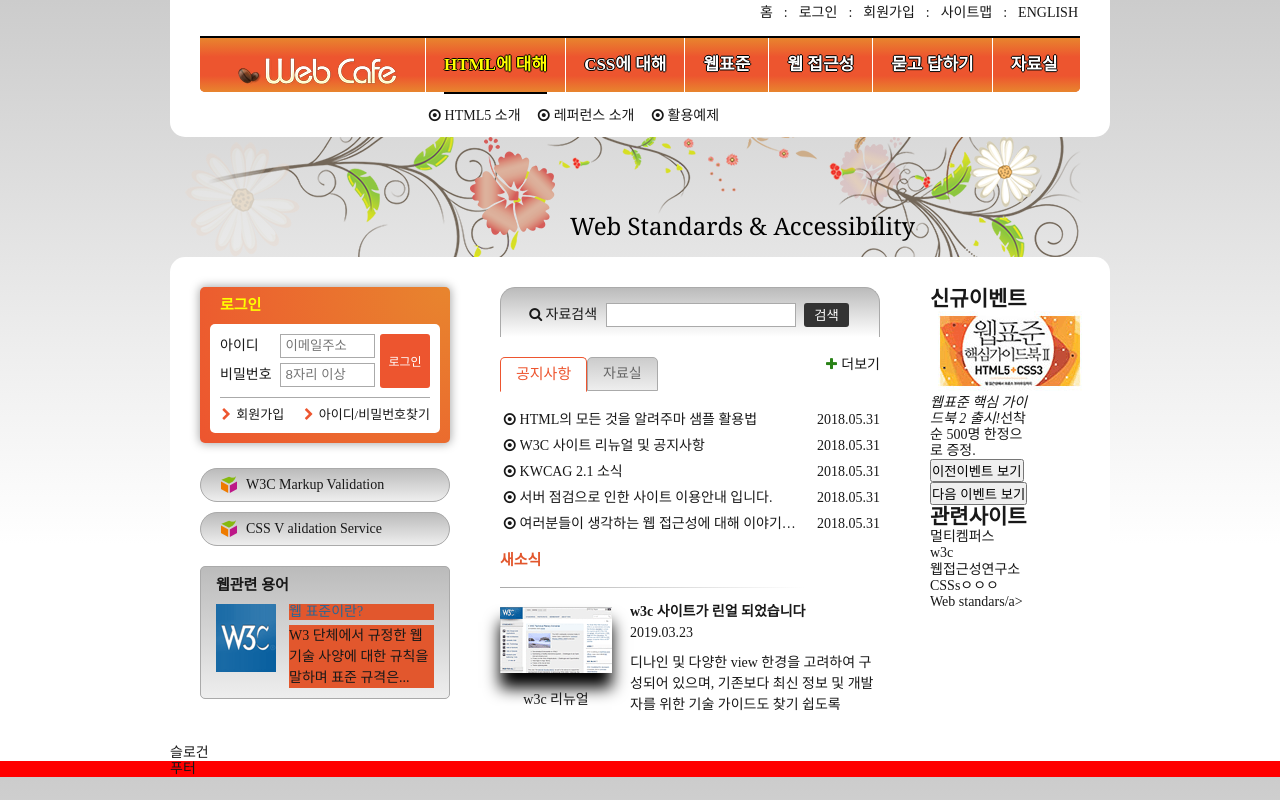
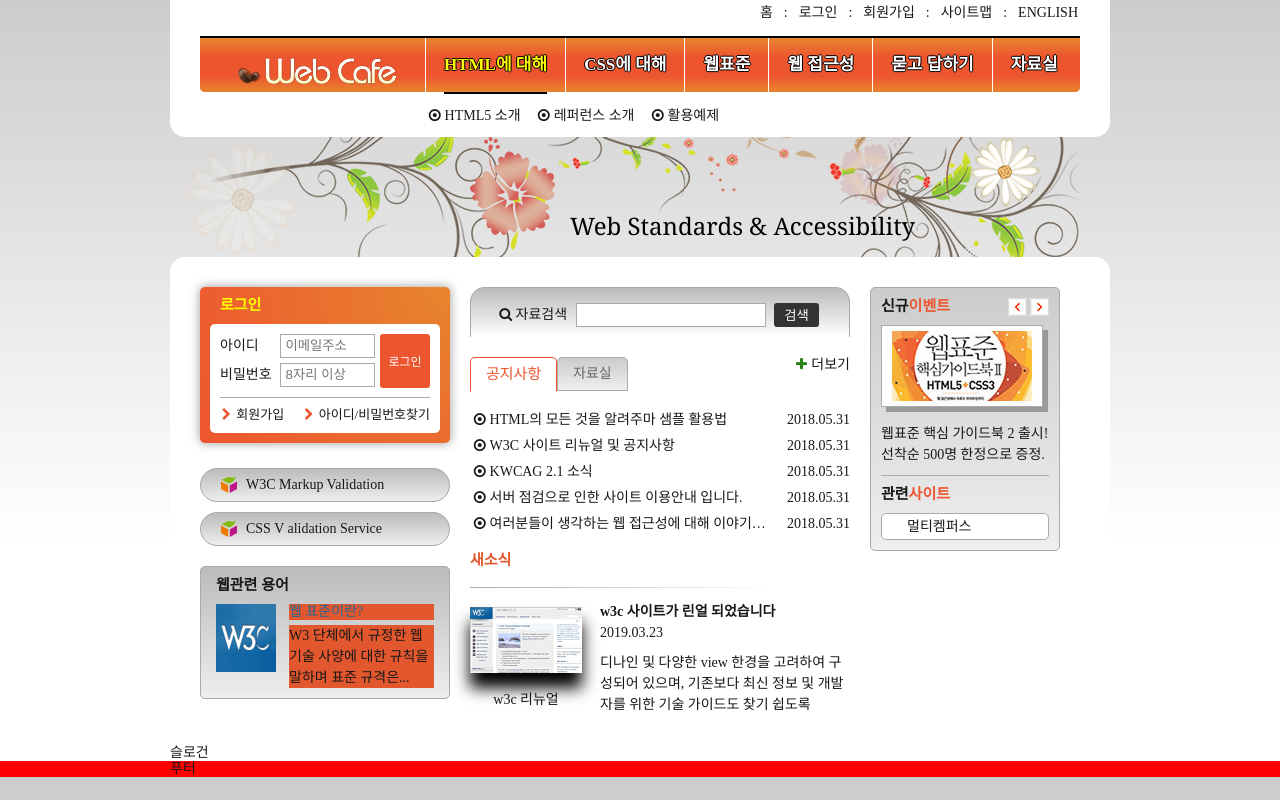
Before and after one commit to JOOMIOK/webcafe, a plain HTML site: page index.html in a window 1280 px wide. Drawn offline with Linux system fonts and the light colour scheme; a web font is replaced by a local one.

Commit message:
신규 이벤트 및 관련 사이트 디자인 완성

```diff
--- a/css/style.css
+++ b/css/style.css
@@ -232,7 +232,7 @@ body{
 }
 .group3{
 
-  width: 100px;
+  width: 190px;
 }
 /*      로그인     */
 .login{
@@ -504,3 +504,94 @@ body{
   left:-8px;
   padding:8px;
 }
+/* 신규이벤트 및 관련 사이트 */
+.event-related{
+  border: 1px solid #aaa;
+  border-radius: 5px;
+  padding: 10px;
+  background: #ccc linear-gradient(#ccc, #eee);
+}
+
+.event-heading, .related-heading{
+  font-size: 1.5rem;
+}
+.event-heading span, .related-heading span{
+ color:#ed552f;
+}
+.event{
+  border-bottom:1px solid #aaa;
+  position: relative;
+}
+.event p{
+  margin:  10px 0;
+  line-height: 1.5;
+}
+.event-thumbnail img{
+  border: 1px solid #aaa;
+  box-shadow: 5px 5px 0 0 #999;
+
+}
+.event-brief em{
+  font-style: normal;
+}
+.btn-event{
+  height: 18px;        /*버튼은 브라우저\별로 달라보여 버튼은 부모에 사이즈를 준다 */
+  overflow: hidden;    /*버튼에 텍스트 안보이게  */
+  position: absolute;
+  top:0;
+  right:0;
+}
+
+.btn-event-prev, .btn-event-next{
+  width: 19px;
+  height: 100%;  /*부모에 높이를 18주었으므로 자식에 100%*/
+  border:0;
+  padding: 18px 0 0 0;
+  background-image: url("images/back_forward.png");  /*글자 안보이게 */
+  background-repeat: no-repeat;
+  cursor:pointer;
+}
+.btn-event-next{
+  background-position: -36px 0;
+}
+.related{
+  margin-top: 10px;
+}
+
+.related-list{
+  background: #fff;
+  margin-top: 10px;
+  border: 1px solid #aaa;
+  border-radius: 5px;
+  height: 27px;
+  overflow: hidden;
+  /*transition: all 0.2s;/*부드럽게 늘어나게*/
+  transition: all 0.4s;
+}
+.related-act{
+  height:137px;
+  padding: 5px 0;
+
+}
+
+ /* .related-list:hover, .related-list:focus{
+  height: 137px;
+  padding: 5px 0;
+} */
+/* .related-list li{
+ height: 25px; */
+ /* line-height: 25px;    */ /*멀티켐퍼스 글자 위아래 가운데 보이게*/
+/* }  */
+
+.related-list li{
+  height: 25px;
+  line-height: 25px;
+}
+.related-list a{
+  display: block;
+  padding-left: 25px;
+}
+.related-list a:focus{
+  outline: 1px solid rgba(0,0,210,1);
+  outline-offset: -2px;
+}
```
